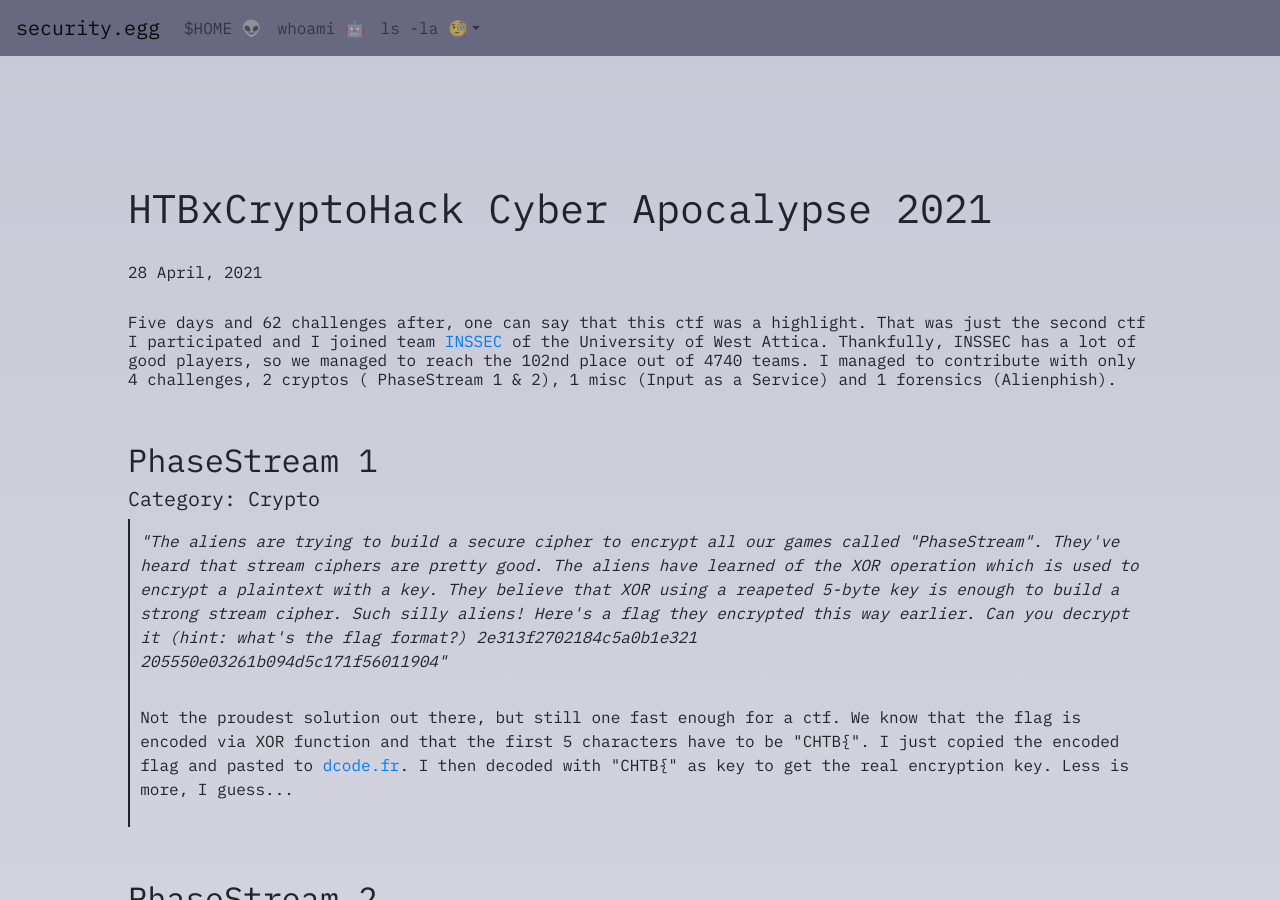
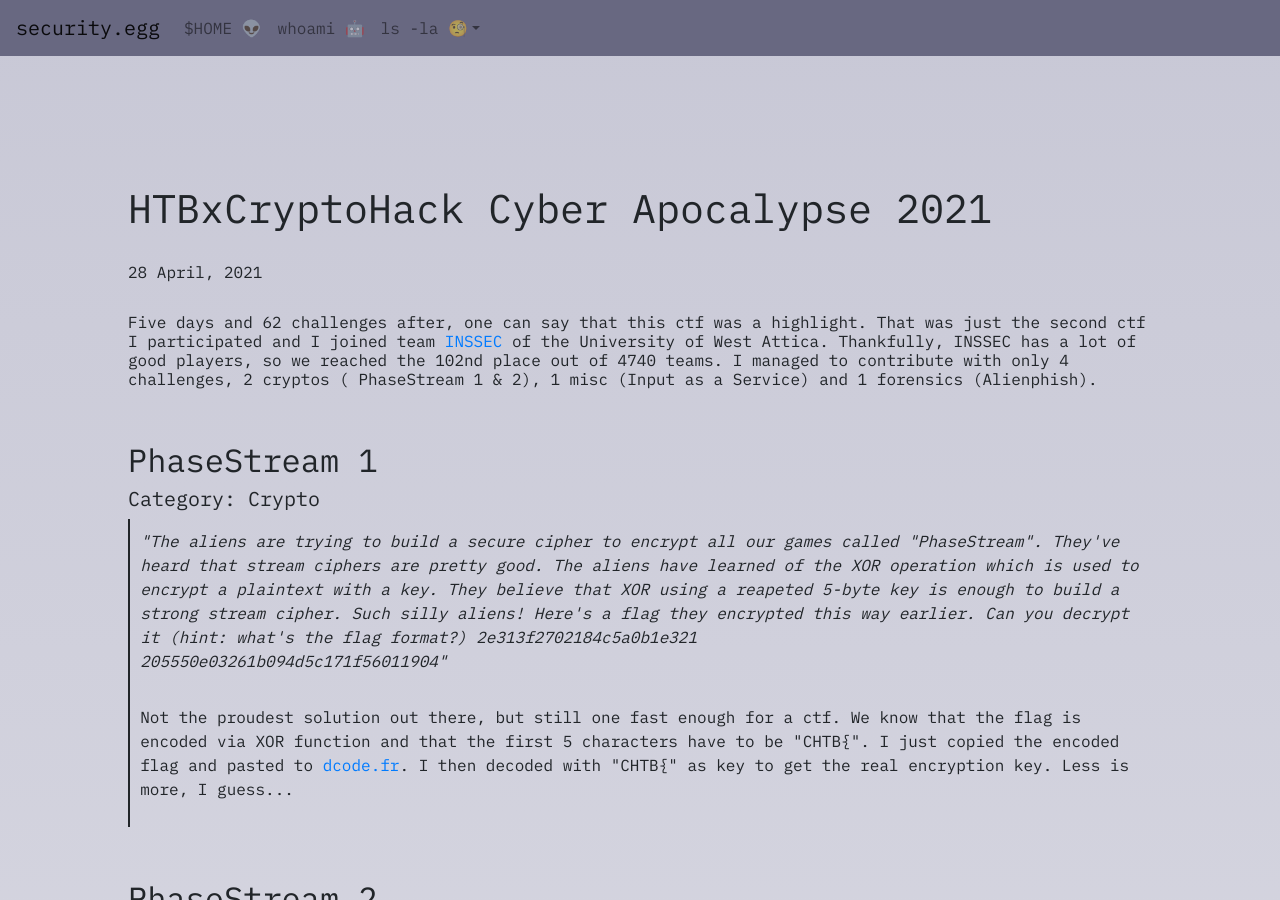
Before and after one commit to security-egg/securityegg, a Jekyll site: the page built from _posts/2021-04-28-cyber-apocalypse-ctf.md, in a window 1280 px wide and 900 px high. Built offline with Jekyll 4.4.1, drawn with Linux system fonts in a browser that asks for light colours; nearby versions of some CDN libraries.

Commit message:
Update 2021-04-28-cyber-apocalypse-ctf.md

```diff
--- a/_posts/2021-04-28-cyber-apocalypse-ctf.md
+++ b/_posts/2021-04-28-cyber-apocalypse-ctf.md
@@ -6,7 +6,7 @@ categories: ctfs
 ---
 
 Five days and 62 challenges after, one can say that this ctf was a highlight. That was just the second ctf I participated and I joined team <a href="http://www.pdsn.uniwa.gr/profile/inssec/" target="_blank">
-INSSEC</a> of the University of West Attica. Thankfully, INSSEC has a lot of good players, so we managed to reach the 102nd place out of 4740 teams. I managed to contribute with only 4 challenges,
+INSSEC</a> of the University of West Attica. Thankfully, INSSEC has a lot of good players, so we reached the 102nd place out of 4740 teams. I managed to contribute with only 4 challenges,
 2 cryptos ( PhaseStream 1 & 2), 1 misc (Input as a Service) and 1 forensics (Alienphish).
 
 <h2 style="margin-top:5%">PhaseStream 1</h2>
```
